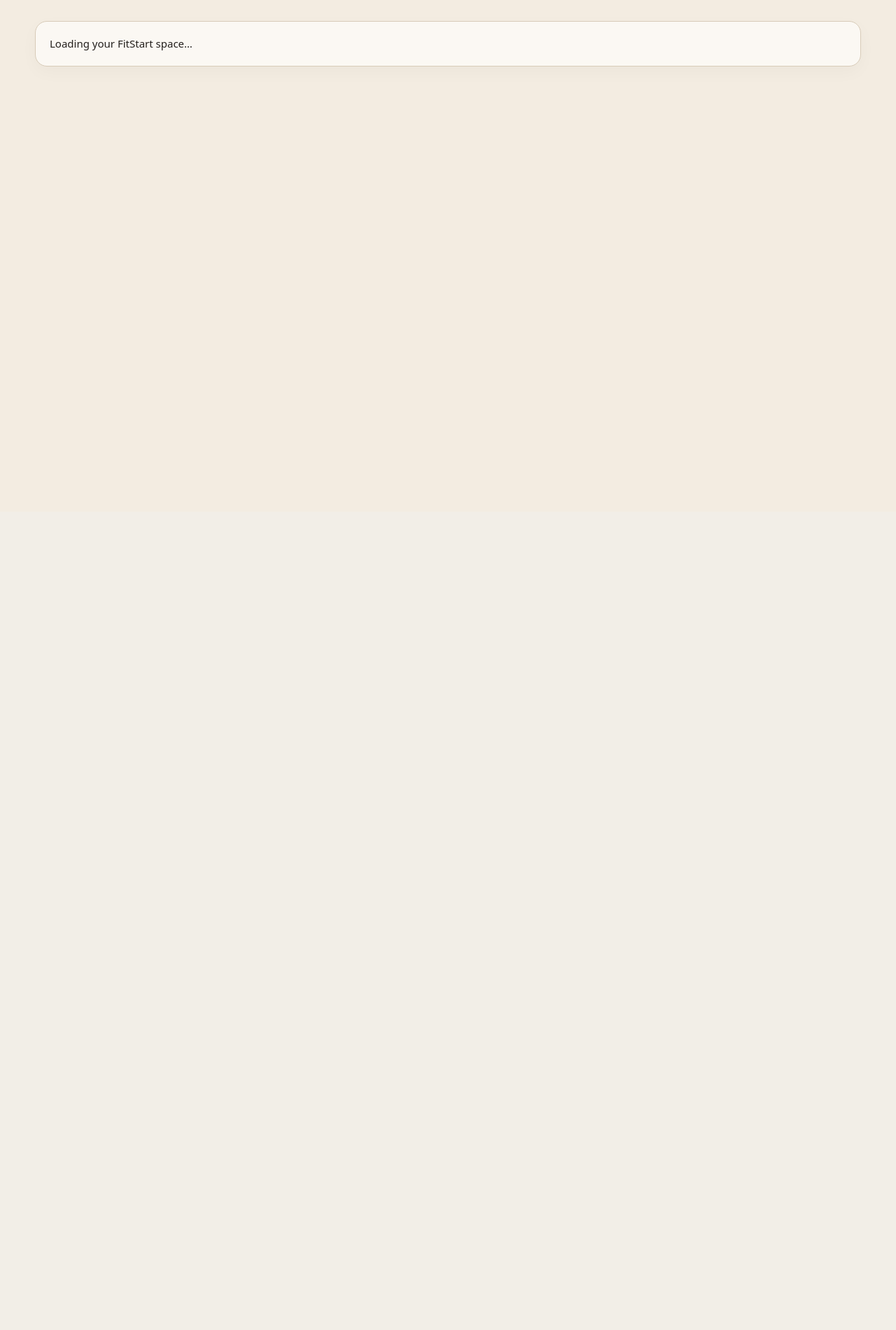
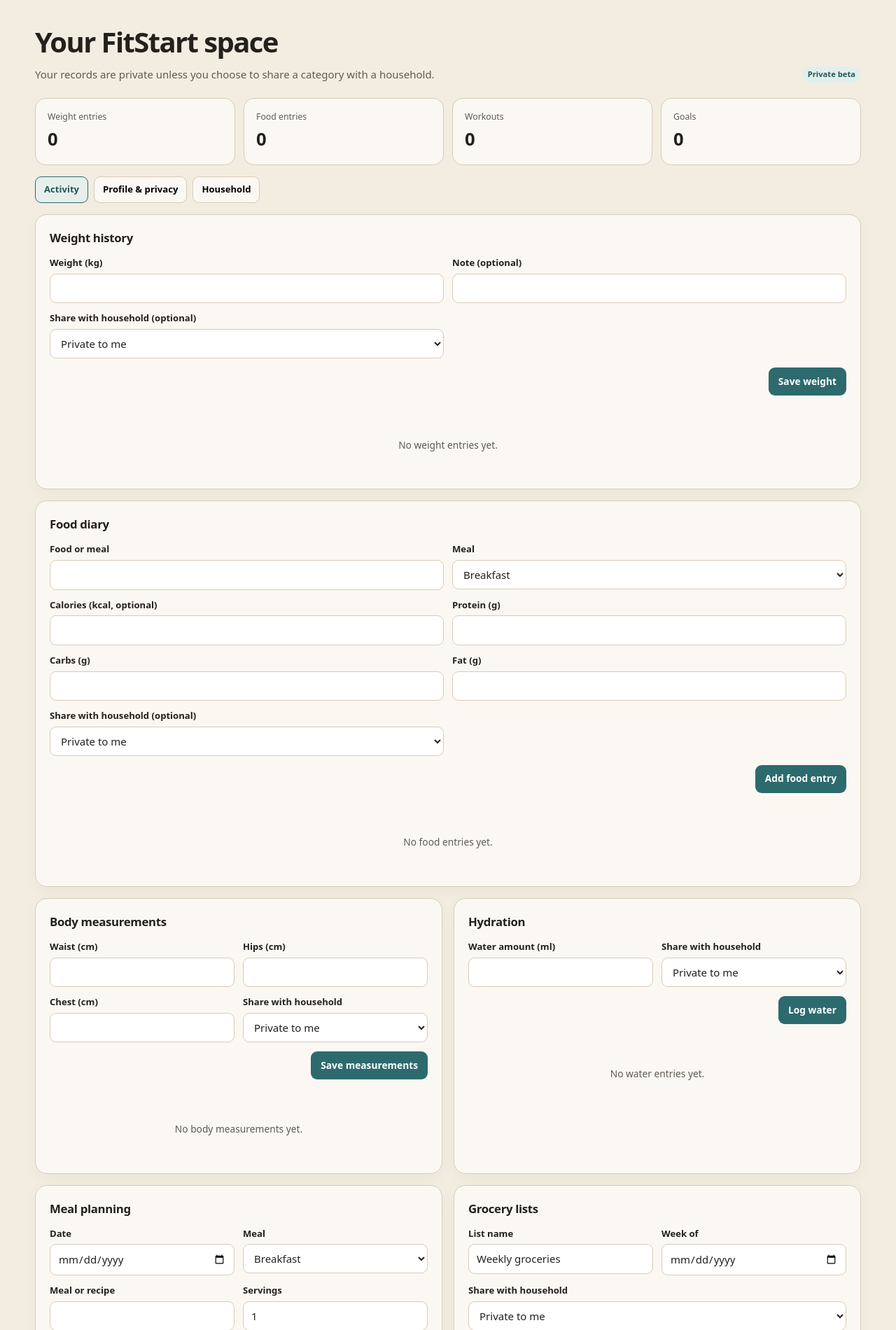
Before and after one commit to Fitstartnp/fitstart, a Django app: page / in a window 1280 px wide. Shown: the part 69-1969 px from the top of the page at 70% size. Before the commit the page ends 164 px from the top, so only its background shows below. Run offline with Django 5.2, Linux system fonts and the light colour scheme; the visitor is signed in with stand-in values (Sample User, id 1); data comes from the database, SQL or seed files in the repository; data that the repository does not hold is empty; parts of the project's set-up code (start-up, migrations or seed data) failed here and were passed over.

Commit message:
Add dashboard forms for remaining personal tracking records

```diff
--- a/v2/backend/templates/dashboard.html
+++ b/v2/backend/templates/dashboard.html
@@ -63,6 +63,74 @@
         </form>
         <div id="foodStatus" class="status" aria-live="polite"></div><div id="foodTable"></div>
       </section>
+      <section class="panel">
+        <h2>Body measurements</h2>
+        <form id="measureForm" data-status="measureStatus">
+          <div class="form-grid">
+            <div class="field"><label for="waistCm">Waist (cm)</label><input id="waistCm" name="waist_cm" type="number" min="0.1" max="300" step="0.1"></div>
+            <div class="field"><label for="hipCm">Hips (cm)</label><input id="hipCm" name="hip_cm" type="number" min="0.1" max="300" step="0.1"></div>
+            <div class="field"><label for="chestCm">Chest (cm)</label><input id="chestCm" name="chest_cm" type="number" min="0.1" max="300" step="0.1"></div>
+            <div class="field"><label for="measureHousehold">Share with household</label><select id="measureHousehold"><option value="">Private to me</option></select></div>
+          </div>
+          <div class="form-actions"><button class="btn" type="submit">Save measurements</button></div>
+        </form>
+        <div id="measureStatus" class="status" aria-live="polite"></div><div id="measureTable"></div>
+      </section>
+
+      <section class="panel">
+        <h2>Hydration</h2>
+        <form id="waterForm" data-status="waterStatus">
+          <div class="form-grid">
+            <div class="field"><label for="waterAmount">Water amount (ml)</label><input id="waterAmount" name="amount_ml" type="number" min="1" max="10000" step="1" required></div>
+            <div class="field"><label for="waterHousehold">Share with household</label><select id="waterHousehold"><option value="">Private to me</option></select></div>
+          </div>
+          <div class="form-actions"><button class="btn" type="submit">Log water</button></div>
+        </form>
+        <div id="waterStatus" class="status" aria-live="polite"></div><div id="waterTable"></div>
+      </section>
+
+      <section class="panel">
+        <h2>Meal planning</h2>
+        <form id="mealForm" data-status="mealStatus">
+          <div class="form-grid">
+            <div class="field"><label for="planDate">Date</label><input id="planDate" name="plan_date" type="date" required></div>
+            <div class="field"><label for="planSlot">Meal</label><select id="planSlot" name="meal_slot"><option value="breakfast">Breakfast</option><option value="lunch">Lunch</option><option value="snack">Snack</option><option value="dinner">Dinner</option></select></div>
+            <div class="field"><label for="planTitle">Meal or recipe</label><input id="planTitle" name="title" maxlength="180" required></div>
+            <div class="field"><label for="planServings">Servings</label><input id="planServings" name="servings" type="number" min="0.1" max="100" step="0.1" value="1"></div>
+            <div class="field wide"><label for="mealHousehold">Share with household</label><select id="mealHousehold"><option value="">Private to me</option></select></div>
+          </div>
+          <div class="form-actions"><button class="btn" type="submit">Plan meal</button></div>
+        </form>
+        <div id="mealStatus" class="status" aria-live="polite"></div><div id="mealTable"></div>
+      </section>
+
+      <section class="panel">
+        <h2>Grocery lists</h2>
+        <form id="groceryForm" data-status="groceryStatus">
+          <div class="form-grid">
+            <div class="field"><label for="groceryName">List name</label><input id="groceryName" name="name" maxlength="120" value="Weekly groceries" required></div>
+            <div class="field"><label for="groceryWeek">Week of</label><input id="groceryWeek" name="week_of" type="date" required></div>
+            <div class="field wide"><label for="groceryHousehold">Share with household</label><select id="groceryHousehold"><option value="">Private to me</option></select></div>
+          </div>
+          <div class="form-actions"><button class="btn" type="submit">Create grocery list</button></div>
+        </form>
+        <div id="groceryStatus" class="status" aria-live="polite"></div><div id="groceryTable"></div>
+        <p class="section-note">Adding and checking individual grocery items will be enabled in the next API slice.</p>
+      </section>
+
+      <section class="panel">
+        <h2>Fasting sessions</h2>
+        <form id="fastingForm" data-status="fastingStatus">
+          <div class="form-grid">
+            <div class="field"><label for="fastingTarget">Target duration (hours)</label><input id="fastingTarget" name="target_hours" type="number" min="0.5" max="168" step="0.5" value="16" required></div>
+            <div class="field"><label for="fastingHousehold">Share with household</label><select id="fastingHousehold"><option value="">Private to me</option></select></div>
+            <div class="field wide"><label for="fastingNotes">Notes</label><input id="fastingNotes" name="notes" maxlength="500"></div>
+          </div>
+          <div class="form-actions"><button class="btn" type="submit">Start fasting session</button></div>
+        </form>
+        <div id="fastingStatus" class="status" aria-live="polite"></div><div id="fastingTable"></div>
+      </section>
+
       <section class="panel">
         <h2>Workout sessions</h2>
         <form id="workoutForm" data-status="workoutStatus">
```
